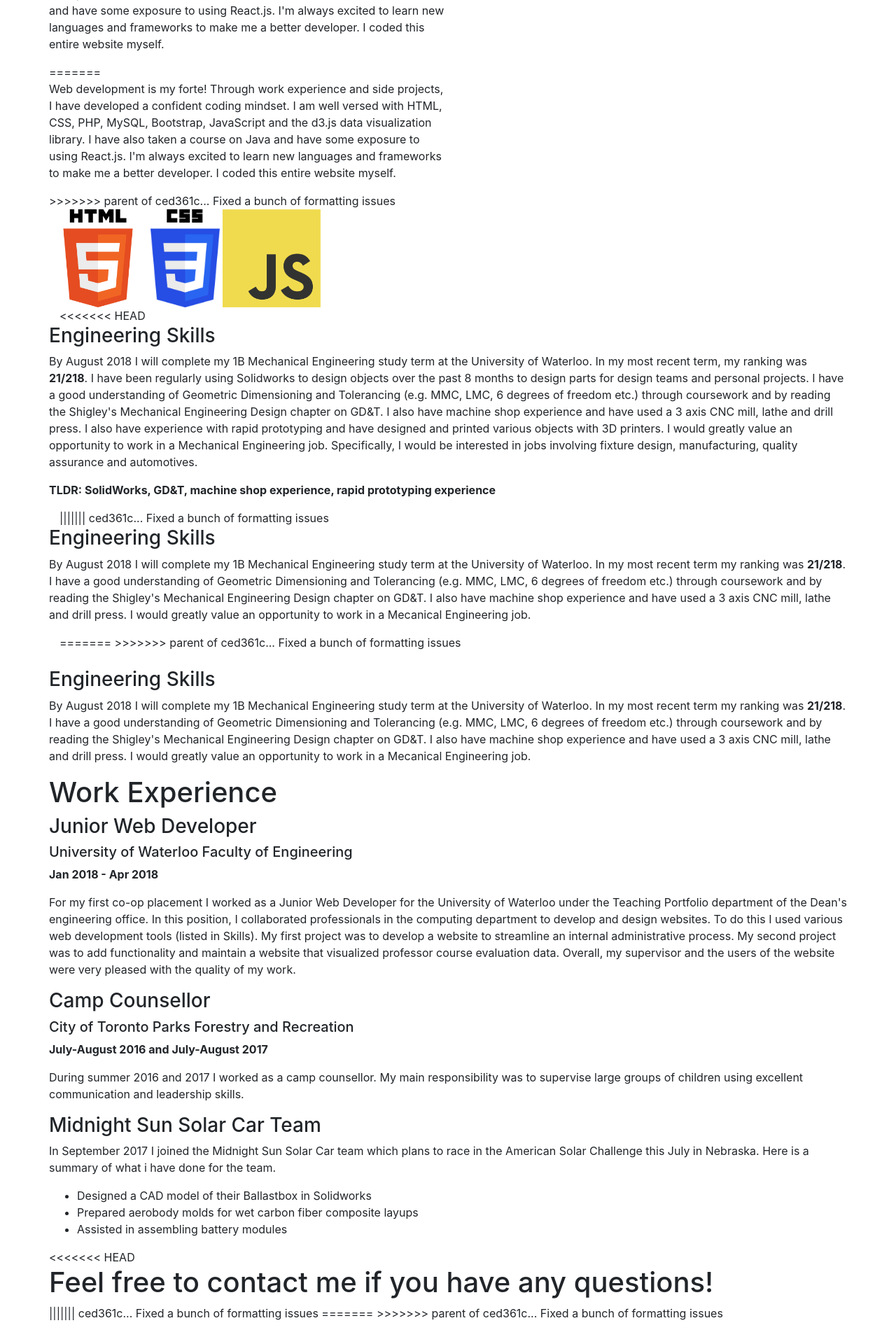
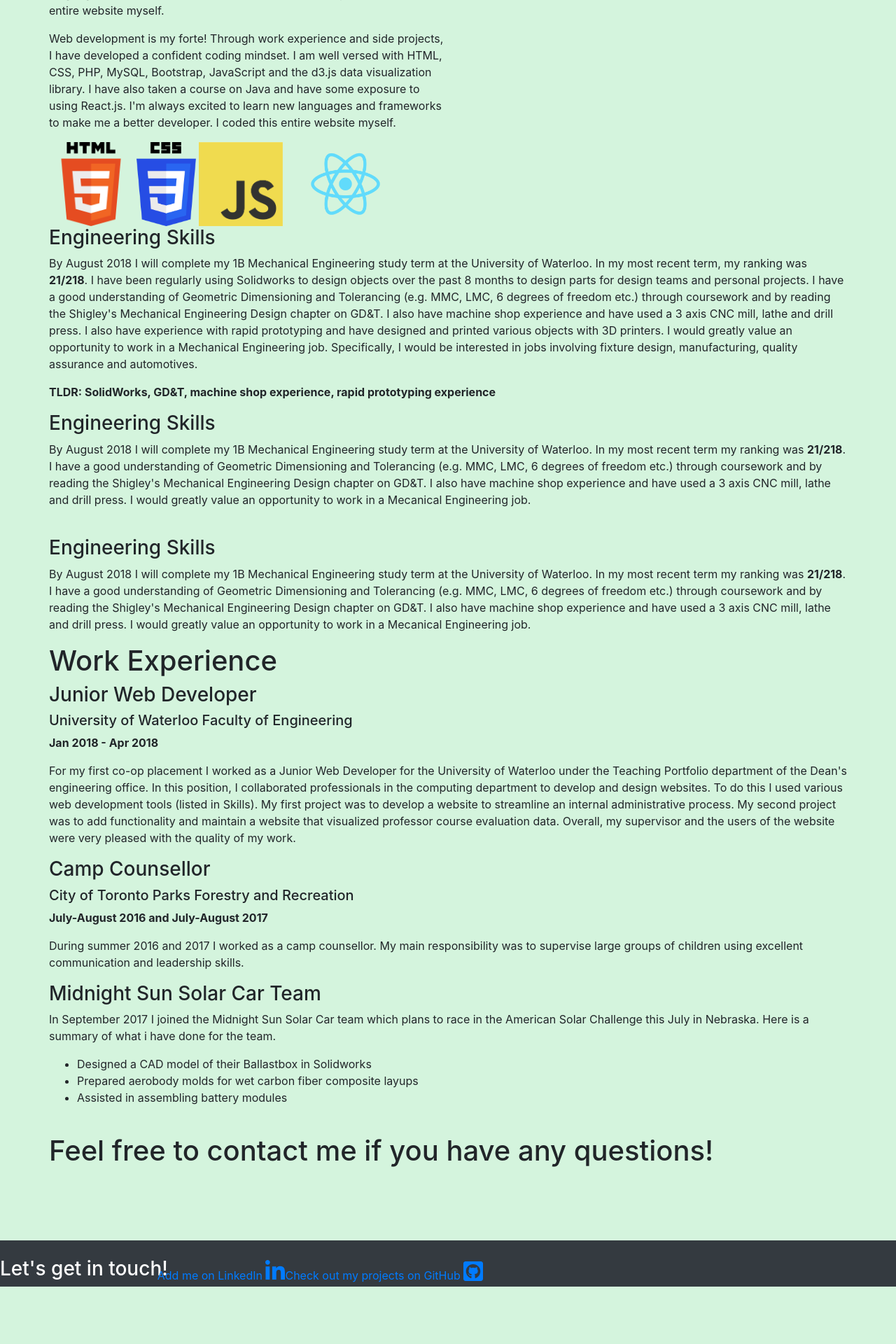
Before and after one commit to MichaelJonathanLin/MichaelJonathanLin.github.io, a PHP site: page / in a window 1280 px wide. Shown: the part 1160-3080 px from the top of the page at 70% size. After the commit the page ends 2998 px from the top, so only its background shows below. Run offline with PHP 8.4, Linux system fonts and the light colour scheme; some libraries are stand-ins or nearby versions.

Commit message:
Updated styling

```diff
--- a/Breakout.html
+++ b/Breakout.html
@@ -1,6 +1,7 @@
 <!DOCTYPE html>
 <head>
   <title>Michael Lin</title>
+    <link rel="shortcut icon" href="images/favicon.ico" type="image/x-icon"/>
   <link rel="stylesheet" type="text/css" href="style.css">
   <link rel="stylesheet"
   href="https://maxcdn.bootstrapcdn.com/bootstrap/4.0.0/css/bootstrap.min.css"
--- a/MechanicalKnowHow.html
+++ b/MechanicalKnowHow.html
@@ -2,6 +2,7 @@
 <head>
     <meta charset="utf-8" />
 <title>Michael Lin</title>
+  <link rel="shortcut icon" href="images/favicon.ico" type="image/x-icon"/>
 <link rel="stylesheet" type="text/css" href="style.css">
 <link rel="stylesheet"
  href="https://maxcdn.bootstrapcdn.com/bootstrap/4.0.0/css/bootstrap.min.css"
--- a/MikesDrumKit.html
+++ b/MikesDrumKit.html
@@ -3,6 +3,7 @@
 <head>
   <meta charset="utf-8" />
   <title>Michael Lin</title>
+    <link rel="shortcut icon" href="images/favicon.ico" type="image/x-icon"/>
   <link rel="stylesheet"
   href="https://maxcdn.bootstrapcdn.com/bootstrap/4.0.0/css/bootstrap.min.css"
   integrity=
--- a/bitcoinGraph/graphs.html
+++ b/bitcoinGraph/graphs.html
@@ -3,7 +3,8 @@
 <head>
   <meta charset="utf-8" />
   <title>Michael Lin</title>
-  <link rel="stylesheet" type="text/css" href="style.css">
+    <link rel="shortcut icon" href="../images/favicon.ico" type="image/x-icon"/>
+  <link rel="stylesheet" type="text/css" href="../style.css">
     <link rel="stylesheet" type="text/css" href="graphstyling.css">
   <link rel="stylesheet"
   href="https://maxcdn.bootstrapcdn.com/bootstrap/4.0.0/css/bootstrap.min.css"
--- a/index.html
+++ b/index.html
@@ -3,6 +3,7 @@
 <head>
   <meta charset="utf-8" />
   <title>Michael Lin</title>
+  <link rel="shortcut icon" href="images/favicon.ico" type="image/x-icon"/>
   <link rel="stylesheet" type="text/css" href="style.css">
   <link rel="stylesheet"
   href="https://maxcdn.bootstrapcdn.com/bootstrap/4.0.0/css/bootstrap.min.css"
@@ -23,7 +24,7 @@
   crossorigin="anonymous"></script>
   <script defer src="https://use.fontawesome.com/releases/v5.0.10/js/all.js" integrity="sha384-slN8GvtUJGnv6ca26v8EzVaR9DC58QEwsIk9q1QXdCU8Yu8ck/tL/5szYlBbqmS+" crossorigin="anonymous"></script>
 </head>
-<body>
+<body style = "background-color: #D4F4DD">
   <nav class="navbar navbar-expand-lg navbar-dark bg-dark" style="position:fixed; width: 100%; z-index:10;">
     <a class="navbar-brand" href="#">Michael Lin</a>
     <button class="navbar-toggler" type="button" data-toggle="collapse" data-target="#navbarSupportedContent" aria-controls="navbarSupportedContent" aria-expanded="false" aria-label="Toggle navigation">
@@ -111,16 +112,16 @@
 
       <h3>Web Development Skills</h3>
 
-<<<<<<< HEAD
       <p>Web development is my forte! I have developed a confident coding mindset through work experience and side projects. I am well versed with HTML, CSS, PHP, MySQL, Bootstrap 4, JavaScript and the d3.js data visualization library. I have also taken a course on Java, am familliar with Android SDK and have had some exposure to using React.js. I'm always excited to learn new languages and frameworks to make me a better developer. I coded this entire website myself.</p>
-||||||| ced361c... Fixed a bunch of formatting issues
       <p>Web development is my forte! I have developed a confident coding mindset through work experience and side projects. I am well versed with HTML, CSS, PHP, MySQL, Bootstrap 4, JavaScript and the d3.js data visualization library. I have also taken a course on Java, am familliar with Android SDK and have some exposure to using React.js. I'm always excited to learn new languages and frameworks to make me a better developer. I coded this entire website myself.</p>
-=======
+
       <p>Web development is my forte! Through work experience and side projects, I have developed a confident coding mindset. I am well versed with HTML, CSS, PHP, MySQL, Bootstrap, JavaScript and the d3.js data visualization library. I have also taken a course on Java and have some exposure to using React.js. I'm always excited to learn new languages and frameworks to make me a better developer. I coded this entire website myself.</p>
->>>>>>> parent of ced361c... Fixed a bunch of formatting issues
+
       <img src="images/logos/HTML.png" class="logos" alt="HTML logo">
       <img src="images/logos/CSS3_logo_and_wordmark.svg.png" class="logos" alt="CSS logo">
         <img src="images/logos/JavaScript-logo.png" class="logos" alt="JavaScript logo">
+        <img src="images/logos/1200px-React-icon.svg.png" class="logos" alt="React logo">
+
 </div>
 <div class="col-xs-6" style="width:50%;">
   <br><br><br>
@@ -131,9 +132,11 @@
 
         <img src="images/logos/d3-logo.jpg" class="logos" alt="d3.js logo">
   <img src="images/logos/java-logo.png" class="logos" alt="Java logo">
+    <img src="images/logos/sdk.jpg" class="logos" alt="Android logo">
+
 </div>
 </div>
-<<<<<<< HEAD
+
 <div class="row">
   <div class="col-xs-12">
     <h3>Engineering Skills</h3>
@@ -141,15 +144,14 @@
     <p><b>TLDR: SolidWorks, GD&T, machine shop experience, rapid prototyping experience</b></p>
   </div>
 </div>
-||||||| ced361c... Fixed a bunch of formatting issues
+
 <div class="row">
   <div class="col-xs-12">
     <h3>Engineering Skills</h3>
     <p>By August 2018 I will complete my 1B Mechanical Engineering study term at the University of Waterloo. In my most recent term my ranking was <b>21/218</b>. I have a good understanding of Geometric Dimensioning and Tolerancing (e.g. MMC, LMC, 6 degrees of freedom etc.) through coursework and by reading the Shigley's Mechanical Engineering Design chapter on GD&T. I also have machine shop experience and have used a 3 axis CNC mill, lathe and drill press. I would greatly value an opportunity to work in a Mecanical Engineering job.</p>
   </div>
 </div>
-=======
->>>>>>> parent of ced361c... Fixed a bunch of formatting issues
+
 </div>
 <br>
 <div class="container">
@@ -180,13 +182,10 @@
         <li> Prepared aerobody molds for wet carbon fiber composite layups</li>
         <li> Assisted in assembling battery modules</li>
       </ul>
-<<<<<<< HEAD
+
       <br>
       <h1>Feel free to contact me if you have any questions!</h1>
-||||||| ced361c... Fixed a bunch of formatting issues
-=======
 
->>>>>>> parent of ced361c... Fixed a bunch of formatting issues
     </div>
   </div>
 </div>
@@ -194,23 +193,20 @@
 <footer class="page-footer font-small bg-dark navbar-dark  pt-4 mt-4" style="color:white">
     <div class="container-fluid text-center text-md-left">
         <div class="row">
-            <div class="col-md-6">
-                <h5 class="text-uppercase">Michael Lin</h5>
-                          <p>Made by Michael Lin    Email: mj2lin@edu.uwaterloo.ca    Last Updated April 26, 2018</p>
-            </div>
-            <div class="col-md-6">
-                <h5 class="text-uppercase">Links</h5>
-                <ul class="list-unstyled">
-                    <li>
+<div class="flex-container">
+  <div>
+  <h3>Let's get in touch! </h3>
+</div>
+</div>
+
+<div class="row">
+<div class="flex-container">
 
                                 <a href="https://www.linkedin.com/in/michaellinsayshi">Add me on LinkedIn <i class="fab fa-linkedin-in fa-2x"></i></a>
 
-                    </li>
-                    <li>
                         <a href="https://github.com/MichaelJonathanLin/PersonalWebsite">Check out my projects on GitHub <i class="fab fa-github-square fa-2x"></i></a>
-                    </li>
-                </ul>
-            </div>
+</div>
+
         </div>
     </div>
 </footer>
--- a/style.css
+++ b/style.css
@@ -39,7 +39,7 @@ color:white;
 }
 
 .logos{
-  height:140px;
+  height:120px;
   display:inline-block;
 }
 .tint {
@@ -60,6 +60,18 @@ background: rgba(0, 0, 0, 1);
   color:white;
 }
 
+.flex-container{
+  padding: 0;
+  margin: 0;
+  list-style: none;
+  display: flex;
+  align-items: center;
+  justify-content: center;
+}
+
+.flex-item{
+
+}
 html,
 body {
    margin:0;
@@ -80,5 +92,4 @@ body {
    bottom:0;
    width:100%;
    height:60px;   /* Height of the footer */
-   background:#6cf;
 }
```
Also changed, not shown: images/favicon.ico (added), images/logos/1200px-React-icon.svg.png (added), images/logos/LOGO.png (added), images/logos/sdk.jpg (added).
